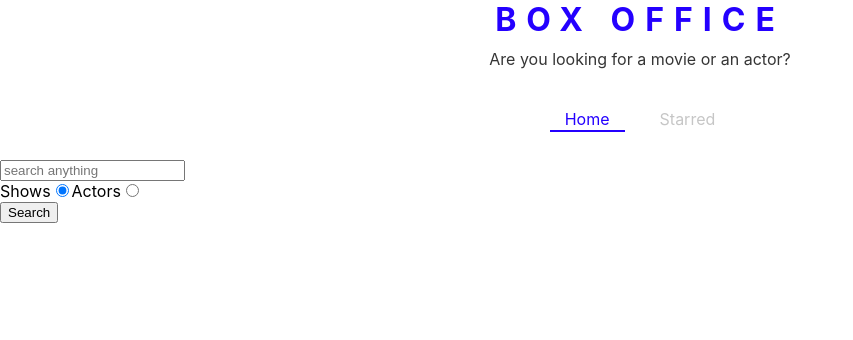
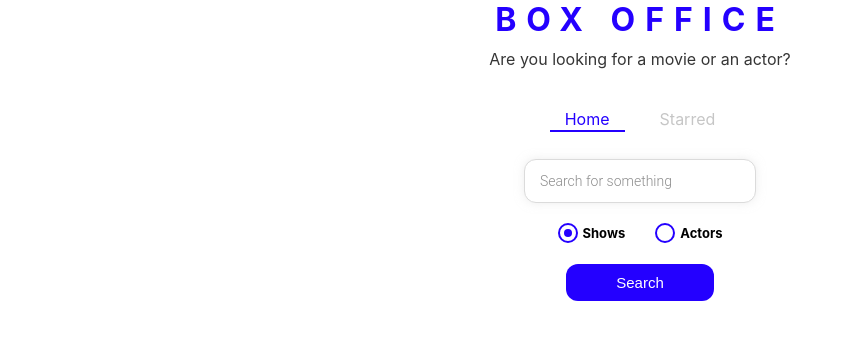
Before and after one commit to amansingh0301/box-office, a React (Create React App) app: page / in a window 1280 px wide. Shown: the top 340 px of the page, without its empty margins (0-853 px from the left). Built offline with nearby package versions, Linux system fonts and the light colour scheme.

Commit message:
styled entire app

```diff
--- /dev/null
+++ b/src/Components/CustomRadio.js
@@ -0,0 +1,66 @@
+import React from 'react';
+import styled from 'styled-components';
+
+const RadioWrapper = styled.label`
+  display: block;
+  position: relative;
+  padding-left: 25px;
+  cursor: pointer;
+  font-size: 13px;
+  user-select: none;
+  font-weight: 700;
+  line-height: 1.65;
+
+  input {
+    position: absolute;
+    opacity: 0;
+    cursor: pointer;
+  }
+
+  span {
+    position: absolute;
+    top: 0;
+    left: 0;
+    height: 16px;
+    width: 16px;
+    background-color: #fff;
+    border: 2px solid ${({ theme }) => theme.mainColors.blue};
+    border-radius: 50%;
+  }
+
+  input:checked ~ span {
+    background-color: #fff;
+    border: 2px solid ${({ theme }) => theme.mainColors.blue};
+  }
+
+  span:after {
+    content: '';
+    position: absolute;
+    display: none;
+  }
+
+  input:checked ~ span:after {
+    display: block;
+  }
+
+  span:after {
+    top: 4px;
+    left: 4px;
+    width: 8px;
+    height: 8px;
+    border-radius: 50%;
+    background: ${({ theme }) => theme.mainColors.blue};
+  }
+`;
+
+const CustomRadio = ({ label, ...restProps }) => {
+  return (
+    <RadioWrapper htmlFor={restProps.id}>
+      {label}
+      <input {...restProps} type="radio" />
+      <span />
+    </RadioWrapper>
+  );
+};
+
+export default CustomRadio;
--- a/src/Pages/Home.js
+++ b/src/Pages/Home.js
@@ -1,68 +1,98 @@
-import React, { useState} from 'react'
+import React, { useState } from 'react';
 import MainPageLayout from '../Components/MainPageLayout';
-import {apiGet} from '../misc/config'
-import ShowGrid from '../Components/show/ShowGrid'
-import ActorGrid from '../Components/actor/ActorGrid'
+import { apiGet } from '../misc/config';
+import ShowGrid from '../Components/show/ShowGrid';
+import ActorGrid from '../Components/actor/ActorGrid';
 import { useLastQuery } from '../misc/custom-hooks';
+import {
+  SearchInput,
+  RadioInputsWrapper,
+  SearchButtonWrapper,
+} from './Home.styled';
+import CustomRadio from '../Components/CustomRadio';
 
 const Home = () => {
-    const [input, setInput] = useLastQuery();
-    const [results,setResults] = useState(null);
-    const [onSearchOption,setOnSearchOption] = useState('shows');
+  const [input, setInput] = useLastQuery();
+  const [results, setResults] = useState(null);
+  const [searchOption, setSearchOption] = useState('shows');
 
-    const showsSearch = onSearchOption === 'shows';
+  const isShowsSearch = searchOption === 'shows';
+  const onSearch = () => {
+    apiGet(`/search/${searchOption}?q=${input}`).then(result => {
+      setResults(result);
+    });
+  };
 
-    const onSearch = () => {
-        apiGet(`/search/${onSearchOption}?q=${input}`)
-        .then(result => setResults(result))
+  const onInputChange = ev => {
+    setInput(ev.target.value);
+  };
+
+  const onKeyDown = ev => {
+    if (ev.keyCode === 13) {
+      onSearch();
+    }
+  };
+
+  const onRadioChange = ev => {
+    setSearchOption(ev.target.value);
+  };
+
+  const renderResults = () => {
+    if (results && results.length === 0) {
+      return <div>No results</div>;
     }
 
-    const onInputChange = (ev) => {
-        setInput(ev.target.value);
+    if (results && results.length > 0) {
+      return results[0].show ? (
+        <ShowGrid data={results} />
+      ) : (
+        <ActorGrid data={results} />
+      );
     }
 
-    const onKeyDown = (ev) => {
-        if(ev.keyCode === 13){
-            onSearch();
-        }
-    }
+    return null;
+  };
 
-    const onRadioChange = (ev) => {
-        setOnSearchOption(ev.target.value)
-    }
+  return (
+    <MainPageLayout>
+      <SearchInput
+        type="text"
+        placeholder="Search for something"
+        onChange={onInputChange}
+        onKeyDown={onKeyDown}
+        value={input}
+      />
 
-    const renderResults = () => {
-        if(results && results.length === 0){
-            return <div>No result</div>
-        }
+      <RadioInputsWrapper>
+        <div>
+          <CustomRadio
+            label="Shows"
+            id="shows-search"
+            value="shows"
+            checked={isShowsSearch}
+            onChange={onRadioChange}
+          />
+        </div>
 
-        if(results && results.length > 0){
-            return results[0].show ? <ShowGrid data={results}/> :<ActorGrid data={results}/>
-        }
+        <div>
+          <CustomRadio
+            label="Actors"
+            id="actors-search"
+            value="people"
+            checked={!isShowsSearch}
+            onChange={onRadioChange}
+          />
+        </div>
+      </RadioInputsWrapper>
 
-        return null;
-    }
-
-    return (
-        <MainPageLayout>
-            <input type='text' onChange={onInputChange} onKeyDown={onKeyDown} valur={input} placeholder='search anything'/>
-            <div>
-                <label htmlFor='shows-search'>
-                    Shows
-                    <input type='radio' value='shows' id='shows-search' checked={showsSearch} onChange={onRadioChange}/>
-                </label>
-
-                <label htmlFor='actors-search'>
-                    Actors
-                    <input type='radio' value='people' id='actors-search' checked={!showsSearch} onChange={onRadioChange}/>
-                </label>
-            </div>
-            <button type='button' onClick={onSearch}>Search</button>
-            {
-                renderResults()
-            }
-        </MainPageLayout>
-    )
-}
+      <SearchButtonWrapper>
+        <button type="button" onClick={onSearch}>
+          Search
+        </button>
+      </SearchButtonWrapper>
+      {renderResults()}
+    </MainPageLayout>
+  );
+};
 
 export default Home;
--- /dev/null
+++ b/src/Pages/Home.styled.js
@@ -0,0 +1,49 @@
+import styled from 'styled-components';
+
+export const SearchInput = styled.input`
+  display: block;
+  font-family: 'Roboto', sans-serif;
+  width: 200px;
+  margin: auto;
+  outline: none;
+  padding: 13px 15px;
+  border: 1px solid #dbdbdb;
+  box-shadow: 0px 0px 10px 0px rgba(219, 219, 219, 0.5);
+  font-size: 14px;
+  border-radius: 12px;
+  color: #8d8d8d;
+
+  &::placeholder {
+    font-weight: 300;
+    color: #8d8d8d;
+  }
+`;
+
+export const RadioInputsWrapper = styled.div`
+  display: flex;
+  justify-content: center;
+  margin: 20px 0;
+
+  div {
+    margin: 0 15px;
+  }
+`;
+
+export const SearchButtonWrapper = styled.div`
+  text-align: center;
+  margin-bottom: 35px;
+
+  button {
+    color: #fff;
+    background-color: ${({ theme }) => theme.mainColors.blue};
+    margin: auto;
+    padding: 10px 50px;
+    font-size: 15px;
+    border: none;
+    outline: none;
+    border-radius: 12px;
+    &:hover {
+      cursor: pointer;
+    }
+  }
+`;
```
